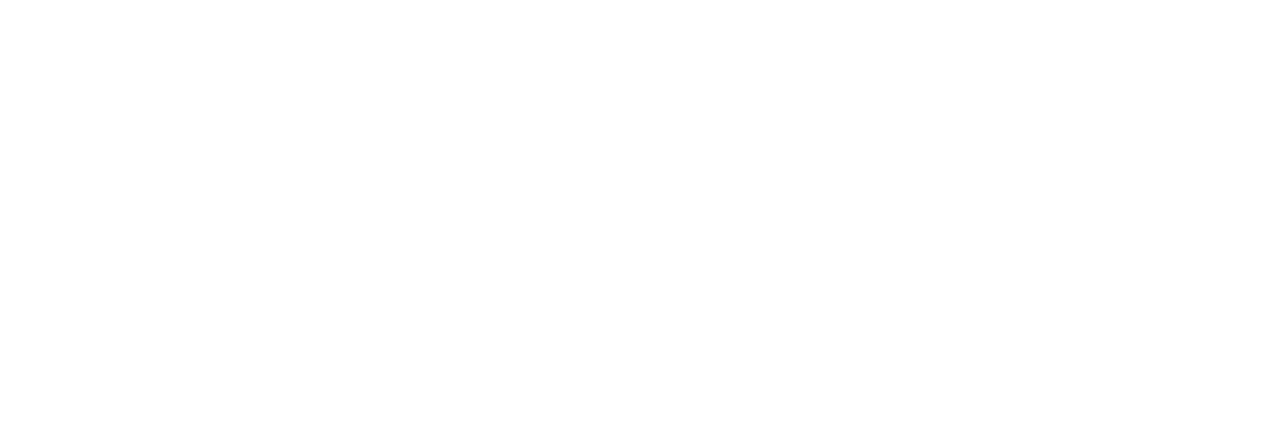
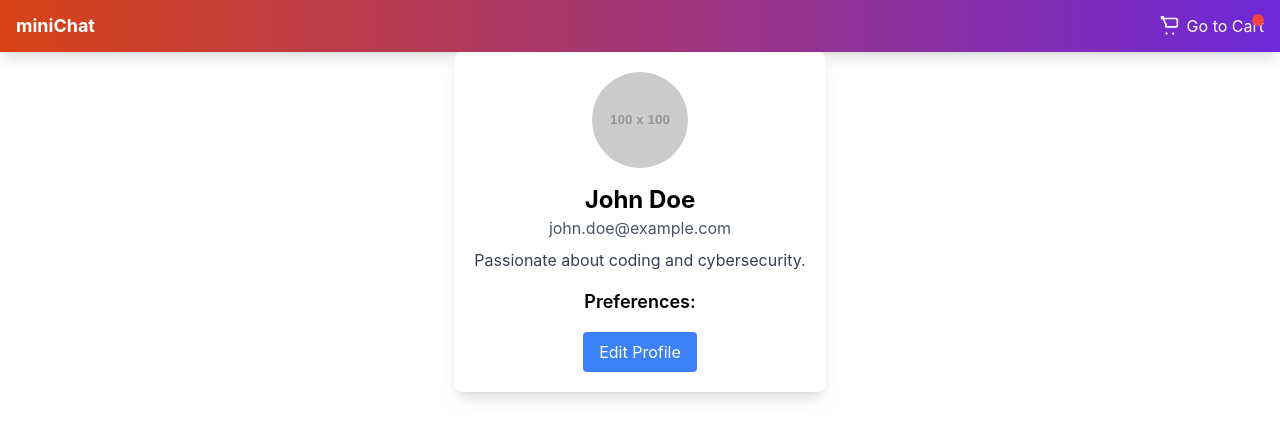
Before and after one commit to sujnankumar/miniProject-frontend, a React (Create React App) app: page /profile in a window 1280 px wide. Before the commit this address had no page. Shown: the top 438 px of the page. Built offline with nearby package versions, Linux system fonts and the light colour scheme; no server answers.

Commit message:
Added Layouts

```diff
--- a/src/App.js
+++ b/src/App.js
@@ -3,17 +3,23 @@
 import Cart from './components/Cart';
 import Order from './components/Order';
 import Chatbot from './components/Chatbot';
+import UserProfile from './components/UserProfile';
+import Layout from './components/Layout';
 
 function App() {
   return (
     <Router>
+      <Layout>
+
       <div className="App">
         <Routes>
           <Route exact path="/" element={<Chatbot />} />
           <Route path="/cart" element={<Cart />} />
           <Route path="/order" element={<Order />} />
+          <Route path="/profile" element={<UserProfile />} />
         </Routes>
       </div>
+      </Layout>
     </Router>
   );
 }
--- a/src/components/Chatbot.js
+++ b/src/components/Chatbot.js
@@ -1,5 +1,6 @@
 // Chatbot.js
 import React, { useState, useEffect } from 'react';
+import Navbar from './Navbar';
 import DishOption from './DishOption';
 
 const Chatbot = () => {
@@ -10,7 +11,10 @@
 
   // Predefined bot responses with options for specific replies
   const botReplies = [
-    { text: "I'm here to assist you with anything." },
+    { text: "I'm here to assist you with anything." , options: [
+      { id: 3, name: "Caesar Salad", image: "/images/salad.jpg" },
+      { id: 4, name: "Tiramisu", image: "/images/tiramisu.jpg" }
+    ]},
     { text: "Let me know what you'd like to order today.", options: [
       { id: 1, name: "Pasta Alfredo", image: "/images/pasta.jpg" },
       { id: 2, name: "Margherita Pizza", image: "/images/pizza.jpg" }
@@ -19,8 +23,14 @@
       { id: 3, name: "Caesar Salad", image: "/images/salad.jpg" },
       { id: 4, name: "Tiramisu", image: "/images/tiramisu.jpg" }
     ]},
-    { text: "Would you like to see our special menu?" },
-    { text: "Feel free to ask me anything!" }
+    { text: "Would you like to see our special menu?", options: [
+      { id: 1, name: "Pasta Alfredo", image: "/images/pasta.jpg" },
+      { id: 2, name: "Margherita Pizza", image: "/images/pizza.jpg" }
+    ] },
+    { text: "Feel free to ask me anything!" , options: [
+      { id: 1, name: "Pasta Alfredo", image: "/images/pasta.jpg" },
+      { id: 2, name: "Margherita Pizza", image: "/images/pizza.jpg" }
+    ]}
   ];
 
   const handleSend = () => {
@@ -50,11 +60,7 @@
   }, [messages, isTyping]);
 
   return (
-    <div className="flex flex-col h-screen bg-gray-900">
-      <div className="flex justify-between items-center px-4 py-3 bg-gradient-to-r from-blue-700 to-purple-700 shadow-lg">
-        <h1 className="text-lg font-bold text-white">miniChat</h1>
-      </div>
-
+    <div className="flex flex-col h-full bg-gray-900">
       <div id="chat-container" className="flex-grow overflow-y-auto p-4 bg-gray-800 space-y-4">
         {messages.map((message, index) => (
           <div key={index} className={`flex flex-col ${message.sender === 'user' ? 'items-end' : 'items-start'} mb-4`}>
--- a/src/components/DishOption.js
+++ b/src/components/DishOption.js
@@ -20,7 +20,7 @@
 
   return (
     <div
-      className="w-28 h-40 sm:w-32 md:w-36 lg:w-40 perspective"
+      className="w-40 h-40 xs:w-32 sm:w-32 md:w-36 lg:w-40 perspective"
       onClick={!flipped ? handleFlip : undefined}  // Flip only when on the front side
       style={{ perspective: '1000px' }}
     >
--- /dev/null
+++ b/src/components/Layout.js
@@ -0,0 +1,19 @@
+// Layout.js
+import React from 'react';
+import { useLocation } from 'react-router-dom';
+import Navbar from './Navbar';
+
+const Layout = ({ children }) => {
+  const location = useLocation();
+  const noNavbarRoutes = ['/login', '/register'];
+
+  return (
+    <div className="App">
+      {/* Conditionally render the Navbar */}
+      {!noNavbarRoutes.includes(location.pathname) && <Navbar />}
+      <main className="content">{children}</main>
+    </div>
+  );
+};
+
+export default Layout;
--- /dev/null
+++ b/src/components/UserProfile.js
@@ -0,0 +1,194 @@
+import React, { useState } from 'react';
+
+const UserProfile = () => {
+  // Sample user data, which can later be fetched from a backend
+  const [user, setUser] = useState({
+    name: 'John Doe',
+    email: 'john.doe@example.com',
+    bio: 'Passionate about coding and cybersecurity.',
+    profilePicture: '',
+    preferences: {
+      halal: false,
+      vegan: false,
+      vegetarian: false,
+    },
+  });
+
+  const [isEditing, setIsEditing] = useState(false);
+  const [updatedUser, setUpdatedUser] = useState({ ...user });
+
+  // Toggle edit mode
+  const toggleEdit = () => {
+    setIsEditing(!isEditing);
+    setUpdatedUser(user); // Reset changes on cancel
+  };
+
+  // Handle changes to input fields
+  const handleChange = (e) => {
+    const { name, value } = e.target;
+    setUpdatedUser((prev) => ({ ...prev, [name]: value }));
+  };
+
+  // Handle profile picture upload
+  const handleImageUpload = (e) => {
+    const file = e.target.files[0];
+    if (file) {
+      const reader = new FileReader();
+      reader.onloadend = () => {
+        setUpdatedUser((prev) => ({ ...prev, profilePicture: reader.result }));
+      };
+      reader.readAsDataURL(file);
+    }
+  };
+
+  // Handle preference changes
+  const handlePreferenceChange = (e) => {
+    const { name, checked } = e.target;
+    setUpdatedUser((prev) => ({
+      ...prev,
+      preferences: { ...prev.preferences, [name]: checked },
+    }));
+  };
+
+  // Save changes and update the profile
+  const saveChanges = () => {
+    setUser(updatedUser);
+    setIsEditing(false);
+  };
+
+  return (
+    <div className="max-w-sm mx-auto bg-white p-5 rounded-lg shadow-lg">
+      <div className="flex flex-col items-center">
+        {/* Profile Picture */}
+        <div className="w-24 h-24 mb-4">
+          <img
+            src={user.profilePicture || 'https://via.placeholder.com/100'}
+            alt="Profile"
+            className="w-full h-full rounded-full object-cover"
+          />
+        </div>
+        {isEditing && (
+          <input
+            type="file"
+            accept="image/*"
+            onChange={handleImageUpload}
+            className="mb-4"
+          />
+        )}
+
+        {/* Profile Details */}
+        <div className="text-center">
+          {!isEditing ? (
+            <>
+              <h2 className="text-2xl font-bold">{user.name}</h2>
+              <p className="text-gray-600">{user.email}</p>
+              <p className="text-gray-700 mt-2">{user.bio}</p>
+
+              {/* Preferences Display */}
+              <div className="mt-4">
+                <h3 className="text-lg font-semibold">Preferences:</h3>
+                <ul className="text-gray-600">
+                  {user.preferences.halal && <li>Halal</li>}
+                  {user.preferences.vegan && <li>Vegan</li>}
+                  {user.preferences.vegetarian && <li>Vegetarian</li>}
+                </ul>
+              </div>
+            </>
+          ) : (
+            <>
+              <input
+                type="text"
+                name="name"
+                value={updatedUser.name}
+                onChange={handleChange}
+                className="border p-2 w-full mb-2 rounded"
+                placeholder="Name"
+              />
+              <input
+                type="email"
+                name="email"
+                value={updatedUser.email}
+                onChange={handleChange}
+                className="border p-2 w-full mb-2 rounded"
+                placeholder="Email"
+              />
+              <textarea
+                name="bio"
+                value={updatedUser.bio}
+                onChange={handleChange}
+                className="border p-2 w-full mb-2 rounded"
+                placeholder="Bio"
+              />
+
+              {/* Preferences Section */}
+              <div className="mt-4">
+                <h3 className="text-lg font-semibold">Preferences:</h3>
+                <div className="flex flex-col">
+                  <label className="flex items-center">
+                    <input
+                      type="checkbox"
+                      name="halal"
+                      checked={updatedUser.preferences.halal}
+                      onChange={handlePreferenceChange}
+                      className="mr-2"
+                    />
+                    Halal
+                  </label>
+                  <label className="flex items-center">
+                    <input
+                      type="checkbox"
+                      name="vegan"
+                      checked={updatedUser.preferences.vegan}
+                      onChange={handlePreferenceChange}
+                      className="mr-2"
+                    />
+                    Vegan
+                  </label>
+                  <label className="flex items-center">
+                    <input
+                      type="checkbox"
+                      name="vegetarian"
+                      checked={updatedUser.preferences.vegetarian}
+                      onChange={handlePreferenceChange}
+                      className="mr-2"
+                    />
+                    Vegetarian
+                  </label>
+                </div>
+              </div>
+            </>
+          )}
+
+          {/* Edit/Save and Cancel buttons */}
+          <div className="mt-4">
+            {isEditing ? (
+              <>
+                <button
+                  onClick={saveChanges}
+                  className="bg-green-500 text-white px-4 py-2 rounded mr-2"
+                >
+                  Save
+                </button>
+                <button
+                  onClick={toggleEdit}
+                  className="bg-gray-500 text-white px-4 py-2 rounded"
+                >
+                  Cancel
+                </button>
+              </>
+            ) : (
+              <button
+                onClick={toggleEdit}
+                className="bg-blue-500 text-white px-4 py-2 rounded"
+              >
+                Edit Profile
+              </button>
+            )}
+          </div>
+        </div>
+      </div>
+    </div>
+  );
+};
+
+export default UserProfile;
--- a/src/index.css
+++ b/src/index.css
@@ -2,6 +2,10 @@
 @tailwind components;
 @tailwind utilities;
 
+html, body {
+  height: 100svh; /* Ensures full viewport height */
+  margin: 0; /* Remove default body margin */
+}
 
 body {
   margin: 0;
@@ -10,6 +14,21 @@
     sans-serif;
   -webkit-font-smoothing: antialiased;
   -moz-osx-font-smoothing: grayscale;
+}
+
+#root { /* If using React, this will be the root container */
+  height: 100%;
+}
+
+.App {
+  display: flex;
+  flex-direction: column;
+  height: 100%; /* Will now inherit the full height from #root, html, and body */
+}
+
+.content {
+  flex: 1;
+  overflow-y: auto;
 }
 
 code {
```
